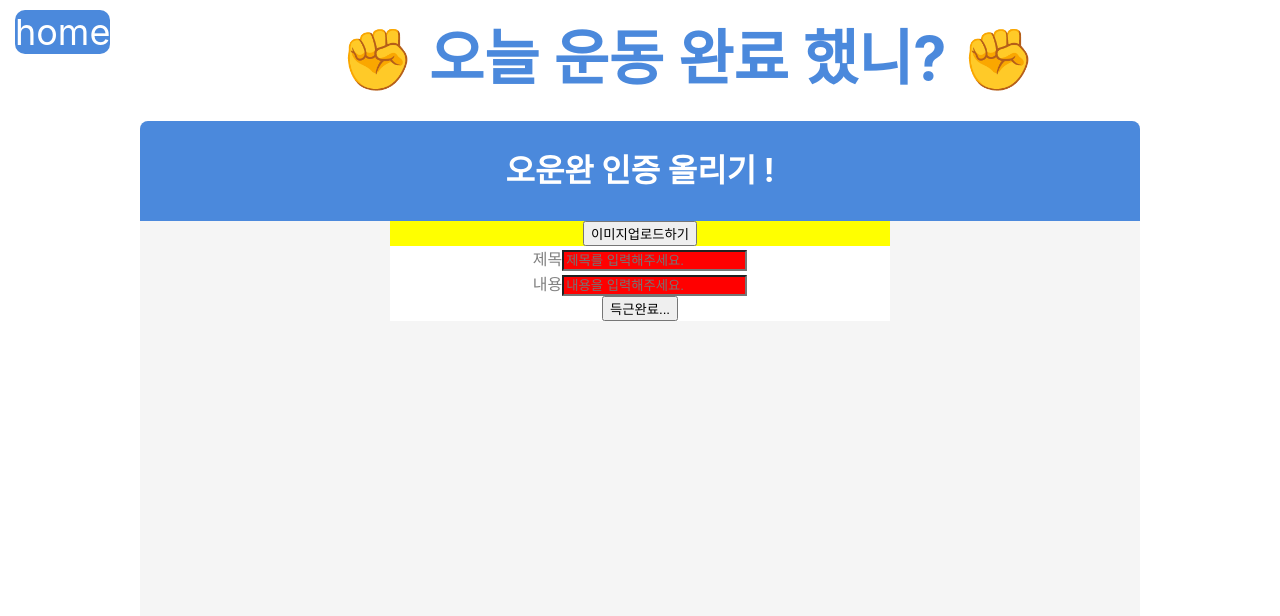
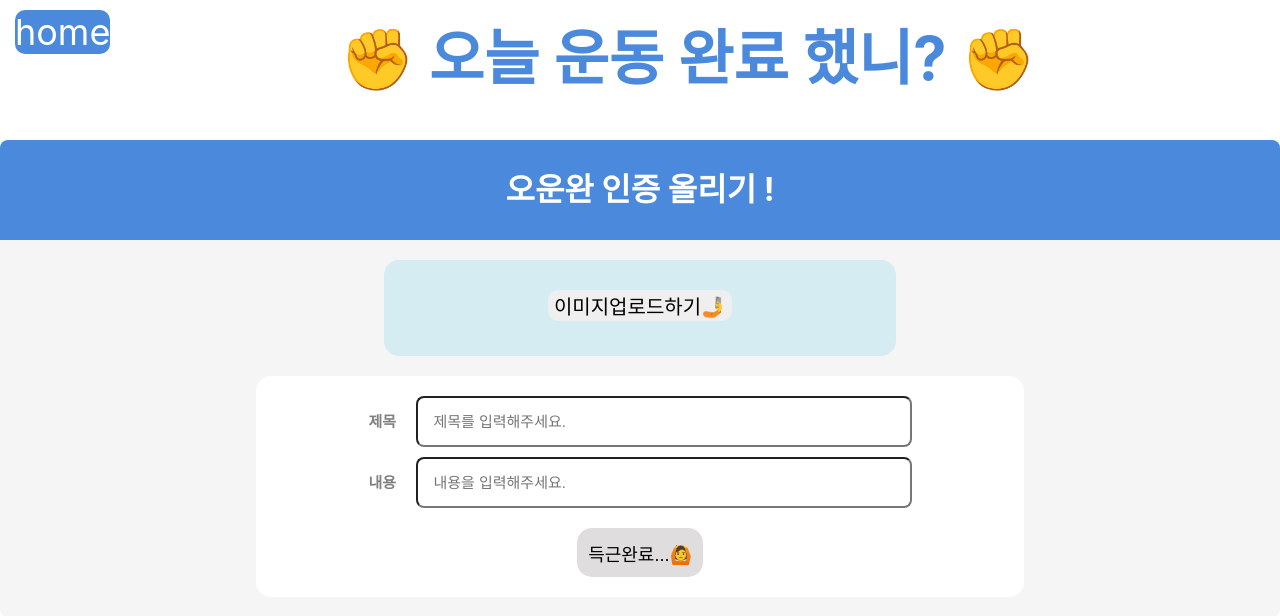
Before and after one commit to jamie7dev/Workout_done_today, a React (Create React App) app: page /post in a window 1280 px wide. Shown: the top 616 px of the page. Built offline with nearby package versions, Linux system fonts and the light colour scheme.

Commit message:
formdata 들어오는것 확인완료함

```diff
--- a/src/components/List/Post.jsx
+++ b/src/components/List/Post.jsx
@@ -3,9 +3,19 @@ import styled from "styled-components";
 import axios from "axios";
 
 const Post = () => {
+
     //preview file
     const [imageSrc, setImageSrc] = useState("");
+    const [formData] = useState(new FormData());
+    console.log("formData is", formData);
     const imageUpload = (fileBlob) => {
+        console.log("fileblob is", fileBlob);
+        formData.append('file', fileBlob);
+
+        for (var pair of formData.entries()) {
+            console.log(pair[0] + ', ' + pair[1]);
+        }
+
         const reader = new FileReader();
         reader.readAsDataURL(fileBlob);
         return new Promise((resolve) => {
@@ -23,8 +33,7 @@ const Post = () => {
     };
 
     // //formData 보내보기
-    // var formData = new FormData();
-    // formData.append('file', document.getElementById('file input').files[0]);
+
 
     // 게시글 데이터를 보내기위해
     const [input, setInput] = useState({
@@ -35,12 +44,31 @@ const Post = () => {
 
     const addHandler = () => {
         const { title, body, } = input;
-        const annoyance = {
-            title: title,
-            body: body,
-            imageSrc: imageSrc
-        };
-        axios.post("http://localhost:3001/posts", annoyance);
+        formData.append('title', title);
+        formData.append('body', body);
+        console.log("formData is", formData);
+
+        for (var pair of formData.entries()) {
+            console.log(pair[0] + ', ' + pair[1]);
+        }
+
+        // const annoyance = {
+        //     title: title,
+        //     body: body,
+        //     imageSrc: imageSrc
+        // };
+        axios({
+            method: "POST",
+            url: "http://localhost:3001/posts",
+            mode: "cors",
+            headers: {
+                "Content-Type": "multipart/form-data", // Content-Type을 반드시 이렇게 하여야 한다.
+            },
+            data: formData, // data 전송시에 반드시 생성되어 있는 formData 객체만 전송 하여야 한다.
+        })
+        window.location.href = '/main';
+
+
     };
 
     const inputHandler = (e) => {
@@ -68,14 +96,14 @@ const Post = () => {
                             imageUpload(e.target.files[0])
                         }}
                     />
-                    <button onClick={onClickImageUpload}>이미지업로드하기</button>
+                    <StButton onClick={onClickImageUpload}>이미지업로드하기🤳</StButton>
                     <div className="preview">
                         {imageSrc && (
                             <img
                                 src={imageSrc}
                                 alt="preview-img"
-                                width="30%"
-                                height="45%"
+                                width="50%"
+                                height="60%"
                             />
                         )}
                     </div>
@@ -84,7 +112,7 @@ const Post = () => {
                 <StPostContent>
                     <InputWrap>
                         <StLabel >제목</StLabel>
-                        <StInput placeholder="제목를 입력해주세요."
+                        <StTitleInput placeholder="제목를 입력해주세요."
                             onChange={inputHandler}
                             type="text"
                             name="title"
@@ -94,7 +122,7 @@ const Post = () => {
 
                     <InputWrap >
                         <StLabel>내용</StLabel>
-                        <StInput placeholder="내용을 입력해주세요."
+                        <StBodyInput placeholder="내용을 입력해주세요."
                             onChange={inputHandler}
                             type="text"
                             name="body"
@@ -104,7 +132,7 @@ const Post = () => {
 
                     <JoinBtn type="button"
                         onClick={() => { addHandler(); console.log(input); }}>
-                        득근완료...
+                        득근완료...🙆
                     </JoinBtn>
 
                 </StPostContent>
@@ -118,9 +146,9 @@ export default Post;
 
 const StPostContainer = styled.div`
 background-color: whitesmoke;
-width: 1000px;
-height: 580px;
-margin: 0 auto;
+width: 100%;
+max-height: 300vw;
+margin-top: 40px;
 color: #4B89DC;
 border-radius: 8px;
 `;
@@ -151,29 +179,71 @@ const StForm = styled.div`
 `;
 
 const StImage = styled.div`
-  background-color: yellow;
-  width: 50%;
+  background-color: #d6ecf3;
+  border-radius: 15px;
+  width: 40vw;
+  max-height: 30vw;
   display: inline-block;
+  padding-bottom: 35px;
+  margin-bottom: 20px;
+  margin-top: 20px;
+`;
+
+const StButton = styled.button`
+  border: none;
+  font-size: 20px;
+  border-radius: 10px;
+  margin-top: 30px;
+  :hover{
+  font-weight: 800 ;
+  background-color: #ffa2a2;
+  }
 `;
 
 const StPostContent = styled.div`
   background-color: white;
-  width: 50%;
+  width: 60vw;
+  border-radius : 15px;
   display: inline-block;
+  margin-bottom: 20px;
 `;
 
-const StInput = styled.input`
-  background-color: red;
+const StTitleInput = styled.input`
+  margin-top: 20px;
+
+  width: 60%;
+  padding: 15px 2%;
+  font-size: 15px;
+  border-radius: 8px;
+`;
+
+const StBodyInput = styled.input`
+  margin-bottom: 20px;
+  margin-top:10px;
+  width: 60%;
+  padding: 15px 2%;
+  font-size: 15px;
+  border-radius: 8px;
 `;
 
 const InputWrap = styled.div`
-
+    border-radius: 15px;
 `;
 
 const StLabel = styled.label`
-
+  font-size : 15px;
+  font-weight: 600;
+  margin-right: 20px;
 `;
 
 const JoinBtn = styled.button`
-
+  background-color: #dfdddd;
+  border: none;
+  border-radius: 15px;
+  font-size: 18px;
+  padding: 1.5%;
+  margin-bottom: 20px;
+  :hover{
+    background-color: #c1c1f9;
+  }
 `;
```
